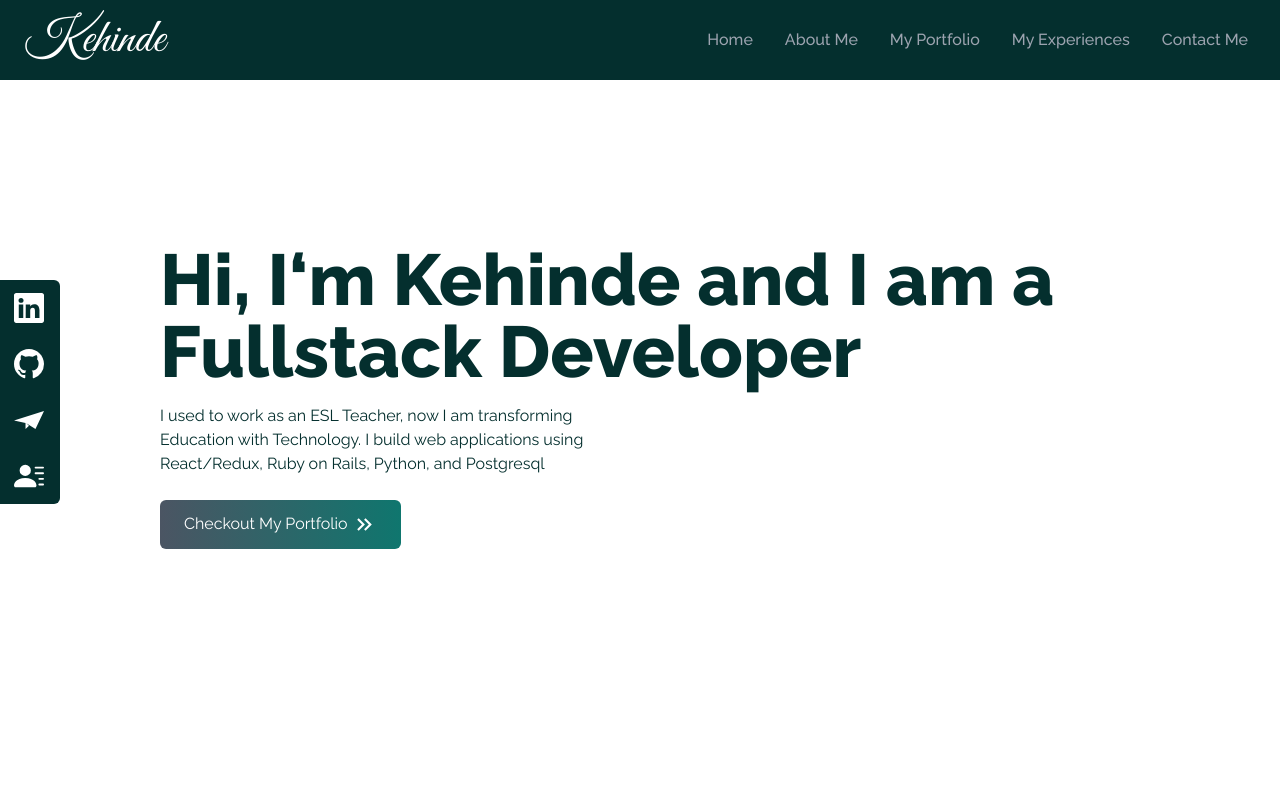
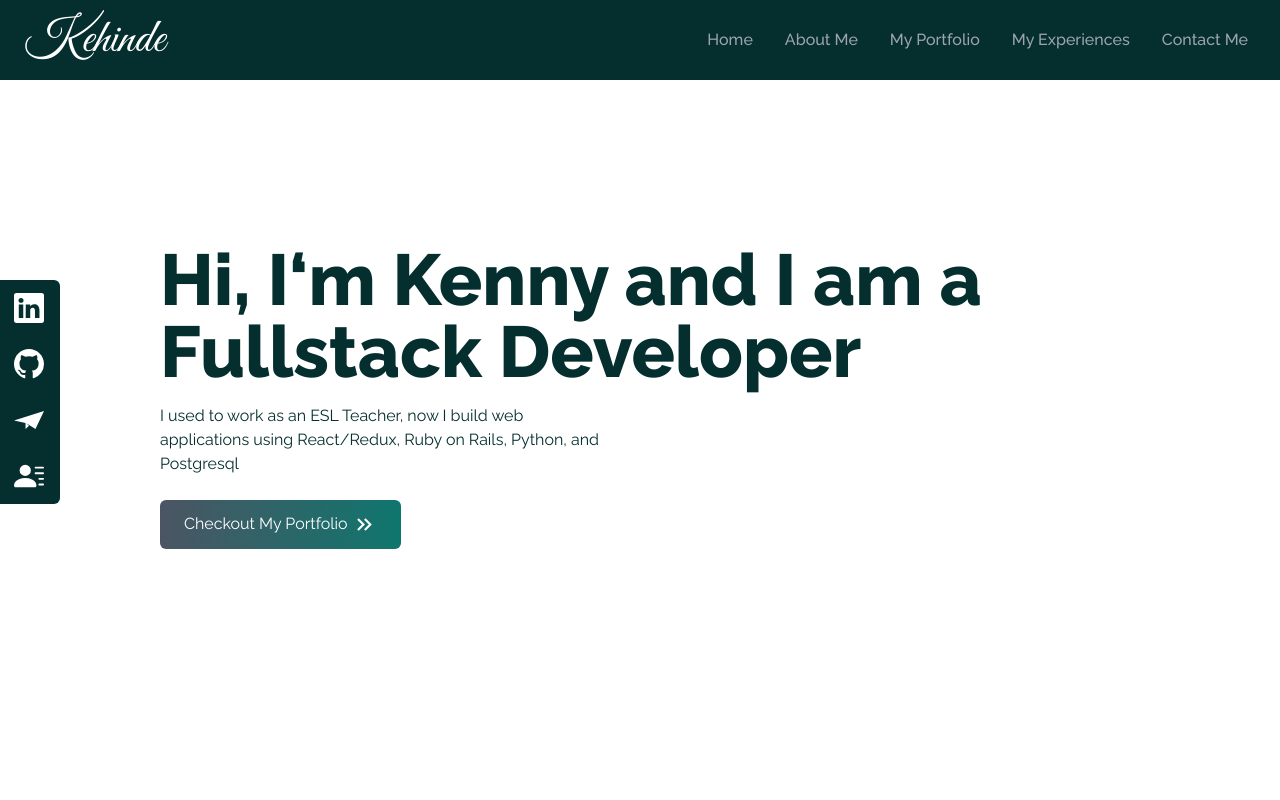
Before and after one commit to Armynerh/my-portfolio, a React (Create React App) app: page / in a window 1280 px wide. Shown: the top 800 px of the page. Built offline with nearby package versions, Linux system fonts and the light colour scheme.

Commit message:
modify home

```diff
--- a/src/components/Home.jsx
+++ b/src/components/Home.jsx
@@ -1,4 +1,5 @@
 import React from 'react';
+import { Link } from 'react-scroll';
 import { MdOutlineKeyboardDoubleArrowRight } from 'react-icons/md';
 
 function Home() {
@@ -6,19 +7,19 @@ function Home() {
     <div name="home" className="h-screen w-full">
       <div className="max-w-screen-lg mx-auto flex flex-col item-center justify-center h-full px-8 md:flex-row">
         <div className="flex flex-col justify-center h-full">
-          <h2 className="text-5xl sm:text-7xl font-extrabold text-teal-950">Hi, I&lsquo;m Kehinde and I am a Fullstack Developer</h2>
+          <h2 className="text-5xl sm:text-7xl font-extrabold text-teal-950">Hi, I&lsquo;m Kenny and I am a Fullstack Developer</h2>
           <p className="text-teal-950 py-4 max-w-md">
-            I used to work as an ESL Teacher, now I am transforming Education with Technology.
-            I build web applications using React/Redux, Ruby on Rails, Python, and Postgresql
+            I used to work as an ESL Teacher,
+            now I build web applications using React/Redux, Ruby on Rails, Python, and Postgresql
           </p>
 
           <div>
-            <button type="submit" className="text-white w-fix px-6 py-3 my-2 flex items-center rounded-md bg-gradient-to-r from-gray-600 to-teal-700 cursor-pointer group">
+            <Link to="portfolio" className="text-white w-fit px-6 py-3 my-2 flex items-center rounded-md bg-gradient-to-r from-gray-600 to-teal-700 cursor-pointer group">
               Checkout My Portfolio
               <span className="group-hover:rotate-90 duration-300">
                 <MdOutlineKeyboardDoubleArrowRight size={25} className="ml-1" />
               </span>
-            </button>
+            </Link>
           </div>
         </div>
       </div>
```
